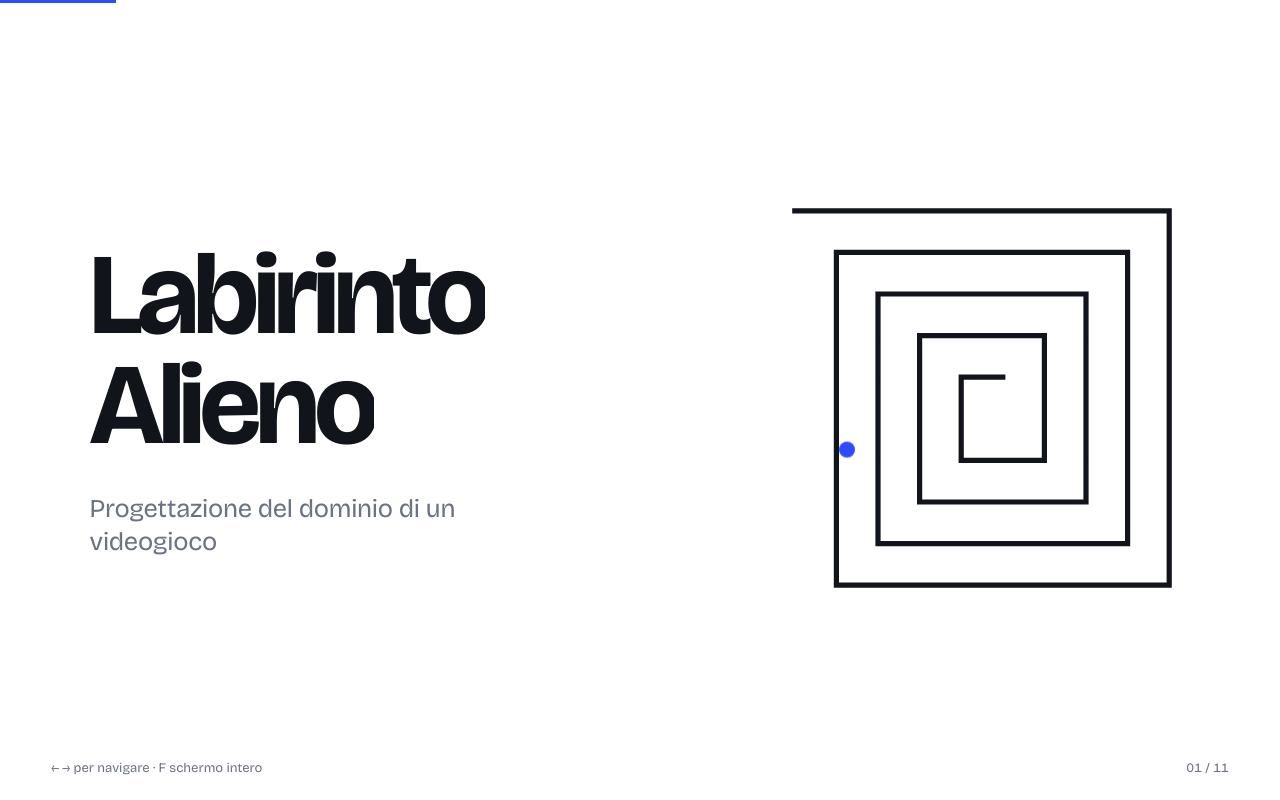
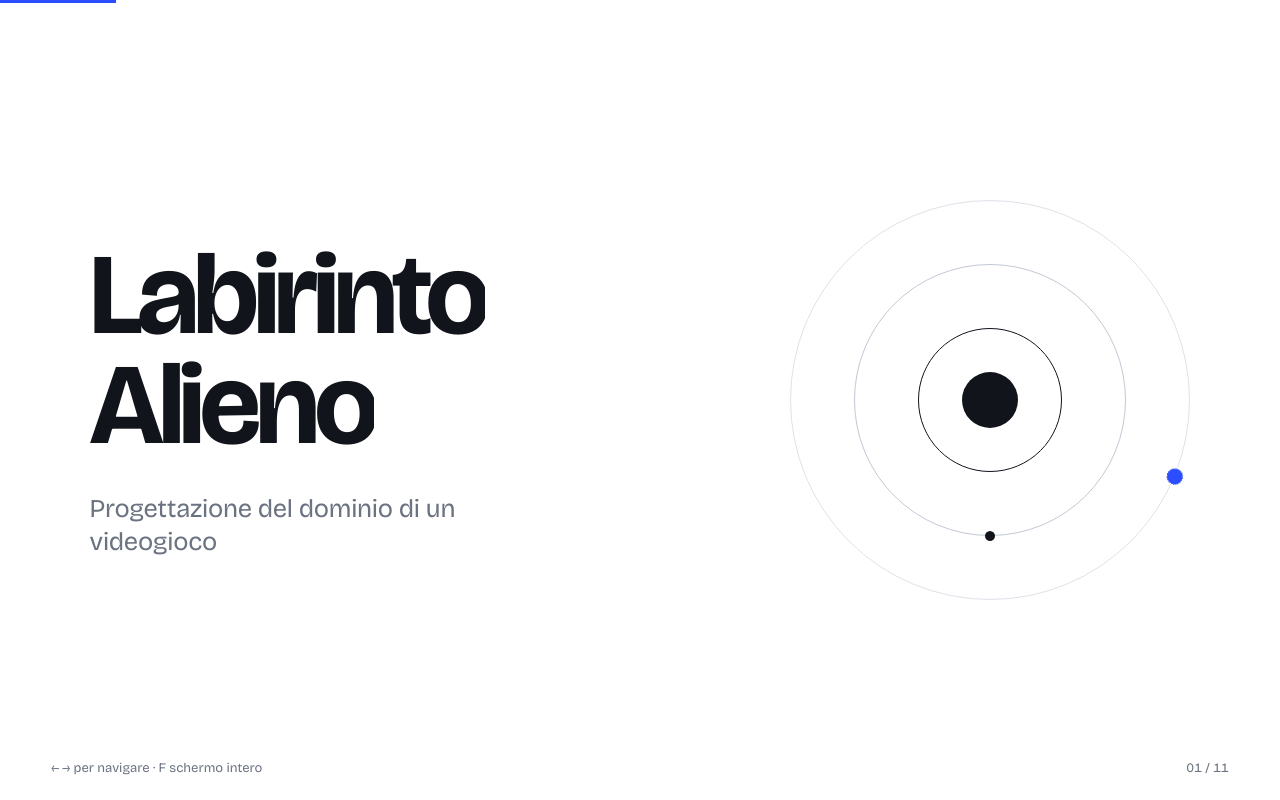
Before and after one commit to nevwithahoodie/presentation_showcase, a plain HTML site: page index.html in a window 1280 px wide. Drawn offline with nearby package versions, Linux system fonts and the light colour scheme.

Commit message:
Replace maze SVG with orb animation structure

```diff
--- a/index.html
+++ b/index.html
@@ -23,16 +23,15 @@ html,body{height:100%;overflow:hidden;background:var(--bg);color:var(--ink);font
 .acc{color:var(--acc)}
 /* title */
 .hero{flex-direction:row;align-items:center;justify-content:space-between;gap:4vw}
-.maze{width:min(38vw,52vh);flex:none}
-.maze path{fill:none;stroke:var(--ink);stroke-width:5;stroke-linecap:square;stroke-dasharray:1;stroke-dashoffset:1}
-.on .maze path{animation:draw 3.2s .5s var(--ease) forwards}
-@keyframes draw{to{stroke-dashoffset:0}}
-.dot{position:absolute;width:16px;height:16px;border-radius:50%;background:var(--acc);opacity:0;offset-path:path("M20 20 H380 V380 H60 V60 H340 V340 H100 V100 H300 V300 H140 V140 H260 V260 H180 V180 H220");offset-rotate:0deg;box-shadow:0 0 0 0 rgba(43,77,255,.4)}
-.on .dot{animation:run 4.2s 3.5s cubic-bezier(.5,0,.3,1) forwards,pulse 2s 7.7s infinite}
-@keyframes run{0%{opacity:1;offset-distance:0}100%{opacity:1;offset-distance:100%}}
-@keyframes pulse{0%{box-shadow:0 0 0 0 rgba(43,77,255,.45)}100%{box-shadow:0 0 0 22px rgba(43,77,255,0)}}
-.mz{position:relative}
-.mz .dot{left:calc(-8px + 20/400*100%);top:calc(-8px + 20/400*100%)}
+.orb{position:relative;width:min(36vw,50vh);aspect-ratio:1;flex:none}
+.ring{position:absolute;inset:var(--o);border:1.5px solid var(--c);border-radius:50%;transform:scale(.4);opacity:0;transition:transform 1.5s var(--ease),opacity 1.2s;transition-delay:calc(var(--k)*200ms + 300ms)}
+.on .ring{transform:none;opacity:1}
+.core{position:absolute;inset:43%;border-radius:50%;background:var(--ink);transform:scale(0);transition:transform 1s var(--ease) 1.2s}
+.on .core{transform:none}
+.orbit{position:absolute;inset:var(--o);opacity:0;transition:opacity 1s 1.7s;animation:spin var(--t) linear infinite}
+.on .orbit{opacity:1}
+.orbit::after{content:"";position:absolute;top:calc(var(--z)/-2);left:calc(50% - var(--z)/2);width:var(--z);height:var(--z);border-radius:50%;background:var(--dc)}
+@keyframes spin{to{transform:rotate(360deg)}}
 /* steps */
 .steps{display:grid;grid-template-columns:repeat(4,1fr);gap:3vw;margin-top:9vh}
 .step{position:relative;padding-top:2.2vh}
@@ -74,7 +73,7 @@ html,body{height:100%;overflow:hidden;background:var(--bg);color:var(--ink);font
 .names{margin-top:6vh;color:var(--mut);font-size:clamp(14px,1.4vw,22px);line-height:1.7;max-width:48ch}
 @media(max-width:900px){
 .slide{padding:8vh 6vw;overflow:auto;justify-content:flex-start}
-.hero{flex-direction:column;align-items:flex-start;justify-content:center}.maze{width:60vw}
+.hero{flex-direction:column;align-items:flex-start;justify-content:center}.orb{width:60vw}
 .steps,.grid,.split{grid-template-columns:1fr}.steps{gap:3vh}
 .row{flex-direction:column;gap:.5vh}.row span,.row.p span{text-align:left;max-width:none}
 #hint{display:none}}
@@ -90,9 +89,13 @@ html,body{height:100%;overflow:hidden;background:var(--bg);color:var(--ink);font
     <h1 class="t" data-s>Labirinto Alieno</h1>
     <p class="sub r" style="--d:6;margin-top:4vh">Progettazione del dominio di un videogioco</p>
   </div>
-  <div class="mz r" style="--d:2">
-    <svg class="maze" viewBox="0 0 400 400"><path pathLength="1" d="M20 20 H380 V380 H60 V60 H340 V340 H100 V100 H300 V300 H140 V140 H260 V260 H180 V180 H220"/></svg>
-    <span class="dot"></span>
+  <div class="orb">
+    <div class="ring" style="--o:0;--c:#dfe2e9;--k:0"></div>
+    <div class="ring" style="--o:16%;--c:#c3c8d4;--k:1"></div>
+    <div class="ring" style="--o:32%;--c:var(--ink);--k:2"></div>
+    <div class="core"></div>
+    <div class="orbit" style="--o:0;--t:16s;--z:16px;--dc:var(--acc)"></div>
+    <div class="orbit" style="--o:16%;--t:10s;--z:10px;--dc:var(--ink);animation-direction:reverse"></div>
   </div>
 </section>
 
```
